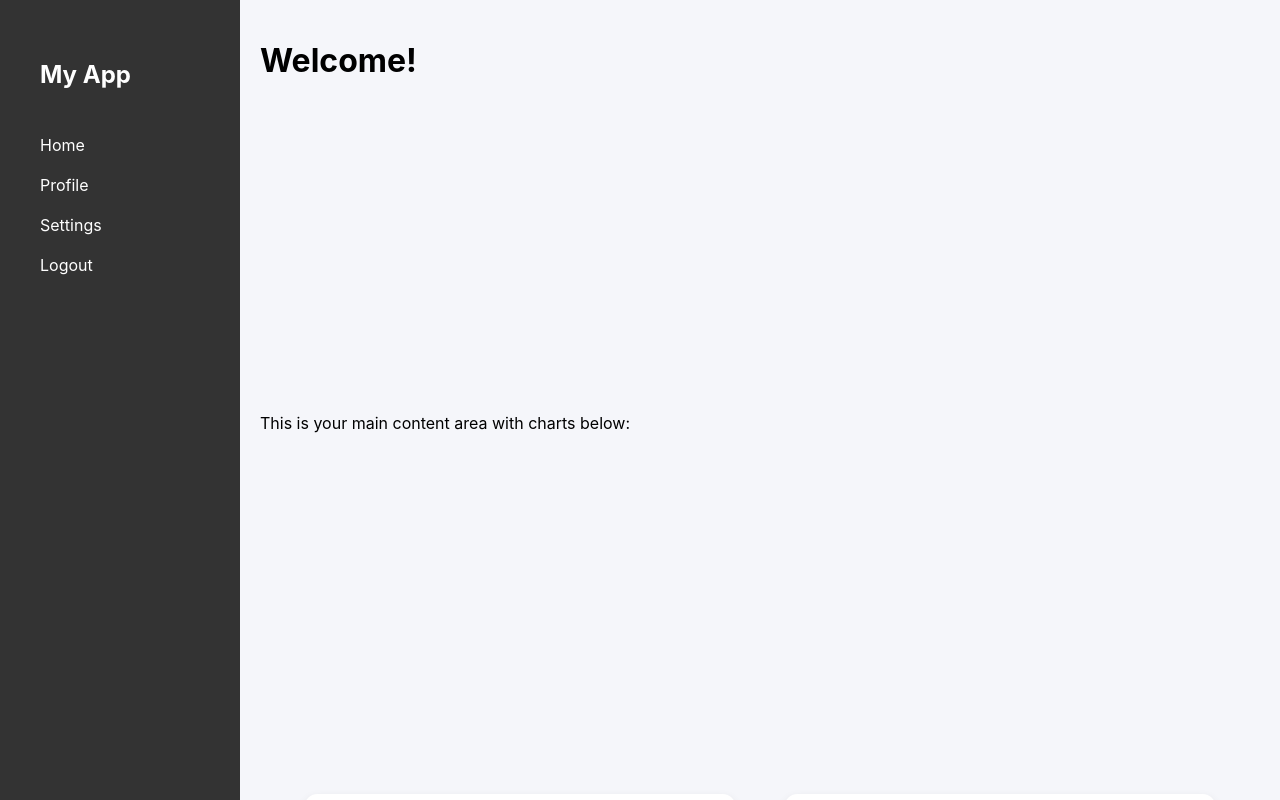
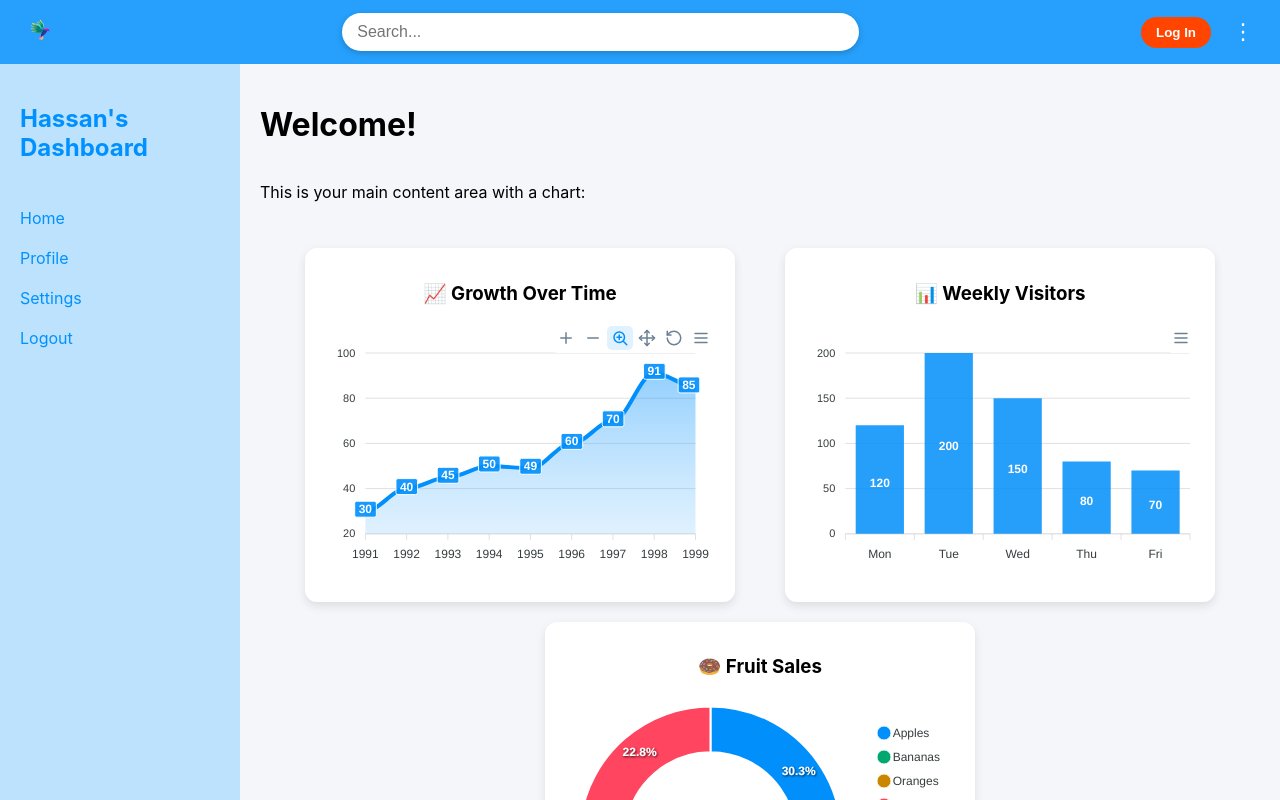
Before and after one commit to HassanAmir454/react-dashboard, a React (Create React App) app: page / in a window 1280 px wide. Shown: the top 800 px of the page. Built offline with nearby package versions, Linux system fonts and the light colour scheme.

Commit message:
added header

```diff
--- a/src/App.css
+++ b/src/App.css
@@ -46,11 +46,13 @@
 /* Sidebar (same as before, just makes sure it fills the height) */
 .sidebar {
   width: 200px;
-  background-color: rgb(51, 51, 51);
-  color: white;
+  background-color: #bde2fe;
+  color: #0091ff;
   padding: 20px;
   display: flex;
   flex-direction: column;
+  min-height: 100vh; /* ✅ fills screen if content small */
+  height: auto;
 }
 
 /* Main area takes the rest of the space */
--- a/src/App.js
+++ b/src/App.js
@@ -1,27 +1,25 @@
 import React from "react";
+import Header from "./Header/Header";   // ✅ add this line
 import Sidebar from "./Sidebar/Sidebar";
 import ChartComponent from "./ChartComponent/ChartComponent";
 import Footer from "./Footer/Footer";
-import "./App.css"; // ✅ important
+import "./App.css";
 
 function App() {
   return (
-    <div className="app">
-      {/* Left Sidebar */}
-      <div className="sidebar">
+    <div>
+      {/* Header on top */}
+      <Header />
+
+      {/* Main layout: sidebar + content */}
+      <div className="app">
         <Sidebar />
-      </div>
-
-      {/* Main Content */}
-      <div className="main-content">
-        <h1>Welcome!</h1>
-        <p>This is your main content area with charts below:</p>
-
-        {/* Chart */}
-        <ChartComponent />
-
-        {/* Footer — only at bottom after scroll */}
-        <Footer />
+        <div className="main-content">
+          <h1>Welcome!</h1>
+          <p>This is your main content area with a chart:</p>
+          <ChartComponent />
+          <Footer />
+        </div>
       </div>
     </div>
   );
--- /dev/null
+++ b/src/Header/Header.css
@@ -0,0 +1,117 @@
+/* Header layout */
+.header {
+  display: flex;
+  align-items: center;
+  justify-content: space-between;
+  background-color: #26a0fc;
+  padding: 10px 20px;
+  color: white;
+  position: sticky;
+  top: 0;
+  z-index: 100;
+}
+
+/* Logo */
+.logo {
+  height: 40px;
+  cursor: pointer;
+}
+
+/* Center search bar */
+.header-center {
+  flex: 1;
+  display: flex;
+  justify-content: center;
+}
+
+.search-bar {
+  width: 45%;
+  max-width: 600px;
+  padding: 10px 15px;
+  border-radius: 25px;
+  border: none;
+  outline: none;
+  font-size: 16px;
+  color: #333;
+  background: #fff;
+  box-shadow: 0 2px 6px rgba(0, 0, 0, 0.2);
+  transition: all 0.3s ease;
+}
+
+.search-bar:focus {
+  width: 65%;
+  box-shadow: 0 0 10px #4a90e2;
+}
+
+/* Right section: login and menu */
+.header-right {
+  display: flex;
+  align-items: center;
+  gap: 15px;
+}
+
+/* Login button */
+.login-btn {
+  background-color: #ff4500;
+  border: none;
+  color: white;
+  padding: 8px 15px;
+  border-radius: 20px;
+  cursor: pointer;
+  font-weight: bold;
+  transition: 0.3s;
+}
+
+.login-btn:hover {
+  background-color: #ff6700;
+}
+
+/* Menu button (three dots) */
+.menu-btn {
+  background: transparent;
+  border: none;
+  color: white;
+  font-size: 22px;
+  cursor: pointer;
+}
+
+/* Dropdown menu */
+.menu-container {
+  position: relative;
+}
+
+.dropdown-menu {
+  position: absolute;
+  right: 0;
+  top: 30px;
+  background-color: #2a2a40;
+  color: white;
+  border-radius: 8px;
+  list-style: none;
+  padding: 10px 0;
+  margin: 0;
+  width: 180px;
+  box-shadow: 0 4px 10px rgba(0, 0, 0, 0.4);
+  animation: fadeIn 0.2s ease-in-out;
+}
+
+.dropdown-menu li {
+  padding: 10px 15px;
+  cursor: pointer;
+  transition: background 0.2s;
+}
+
+.dropdown-menu li:hover {
+  background-color: #3b3b5a;
+}
+
+@keyframes fadeIn {
+  from {
+    opacity: 0;
+    transform: translateY(-5px);
+  }
+  to {
+    opacity: 1;
+    transform: translateY(0);
+  }
+}
--- /dev/null
+++ b/src/Header/Header.js
@@ -0,0 +1,53 @@
+import React, { useState } from "react";
+import "./Header.css";
+import logo from "../Assets/logo.png";
+
+function Header() {
+  const [menuOpen, setMenuOpen] = useState(false);
+
+  return (
+    <header className="header">
+      {/* Left side: Logo */}
+      <div className="header-left">
+        <img
+          src={logo}
+          alt="Logo"
+          className="logo"
+        />
+      </div>
+
+      {/* Center: Stylish Search Bar */}
+      <div className="header-center">
+        <input
+          type="text"
+          className="search-bar"
+          placeholder="Search..."
+        />
+      </div>
+
+      {/* Right side: Login + Menu */}
+      <div className="header-right">
+        <button className="login-btn">Log In</button>
+        <div className="menu-container">
+          <button
+            className="menu-btn"
+            onClick={() => setMenuOpen(!menuOpen)}
+          >
+            ⋮
+          </button>
+          {menuOpen && (
+            <ul className="dropdown-menu">
+               <li>My Profile</li>
+  <li>Settings</li>
+  <li>Notifications</li>
+  <li>Dark Mode</li>
+  <li>Log Out</li>g
+            </ul>
+          )}
+        </div>
+      </div>
+    </header>
+  );
+}
+
+export default Header;
--- a/src/Sidebar/Sidebar.css
+++ b/src/Sidebar/Sidebar.css
@@ -1,9 +1,11 @@
 .sidebar {
   width: 200px;
   height: 208vh; /* full screen height */
-  background-color: rgb(51, 51, 51);
+  background-color: #bde2fe;
   color: white;
   padding: 20px;
+  min-height: 100vh; /* ✅ fills screen if content small */
+  height: auto;
 }
 
 .sidebar h2 {
@@ -21,5 +23,5 @@
 }
 
 .sidebar li:hover {
-  background-color: #555;
+  background-color: #26a0fc;
 }
--- a/src/Sidebar/Sidebar.js
+++ b/src/Sidebar/Sidebar.js
@@ -4,7 +4,7 @@ import "./Sidebar.css";
 function Sidebar() {
   return (
     <div className="sidebar">
-      <h2>My App</h2>
+      <h2>Hassan's Dashboard</h2>
       <ul>
         <li>Home</li>
         <li>Profile</li>
```
Also changed, not shown: src/Assets/logo.png (added), src/Assets/logo2.png (added).
